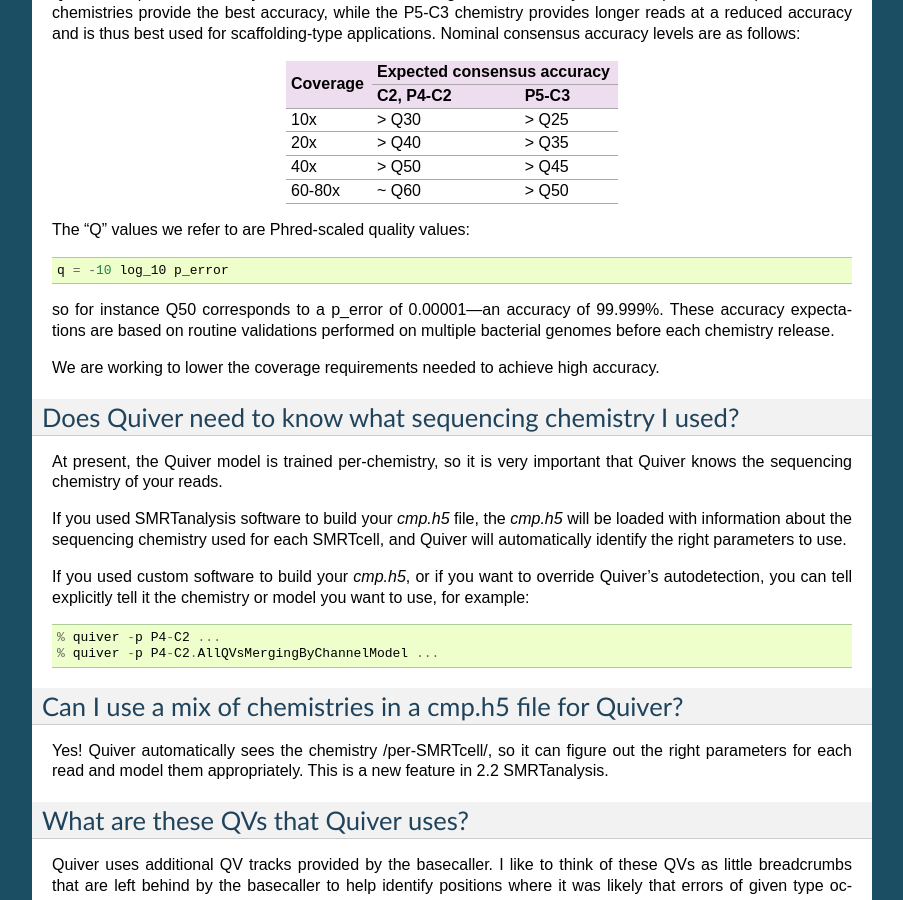
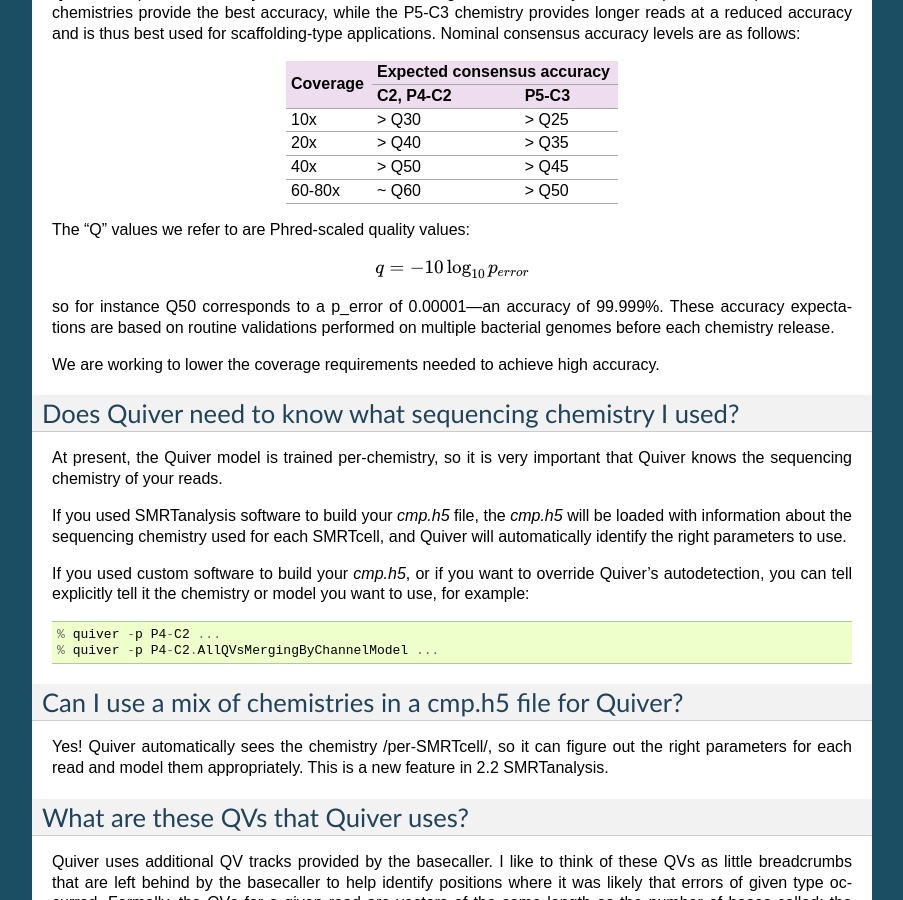
Before and after one commit to splaisan/GenomicConsensus, a Sphinx documentation site: the page built from doc/QuiverFAQ.rst, in a window 1280 px wide and 900 px high, scrolled down 1966 px. Shown: the whole window, without its empty margins (198-1101 px from the left). Built offline with Sphinx 7.4.7, drawn with Linux system fonts in a browser that asks for light colours.

Commit message:
MathJax
[Tracking bug 23893]

[git-p4: depot-paths = "//depot/software/bioinformatics/tools/GenomicConsensus/": change = 130828]

```diff
--- a/doc/QuiverFAQ.rst
+++ b/doc/QuiverFAQ.rst
@@ -143,9 +143,10 @@
 +----------+---------------+------------+
 
 The "Q" values we refer to are Phred-scaled
-quality values::
+quality values:
 
-   q = -10 log_10 p_error
+.. math::
+   q = -10 \log_{10} p_{error}
 
 so for instance Q50 corresponds to a p_error of 0.00001---an accuracy
 of 99.999%.  These accuracy expectations are based on routine
--- a/doc/conf.py
+++ b/doc/conf.py
@@ -31,7 +31,7 @@
 
 # Add any Sphinx extension module names here, as strings. They can be extensions
 # coming with Sphinx (named 'sphinx.ext.*') or your custom ones.
-extensions = ['sphinx.ext.autodoc', 'sphinx.ext.intersphinx', 'sphinx.ext.todo', 'sphinx.ext.coverage', 'sphinx.ext.viewcode']
+extensions = ['sphinx.ext.autodoc', 'sphinx.ext.intersphinx', 'sphinx.ext.todo', 'sphinx.ext.coverage', 'sphinx.ext.viewcode', 'sphinx.ext.mathjax']
 
 # Add any paths that contain templates here, relative to this directory.
 templates_path = ['_templates']
```
